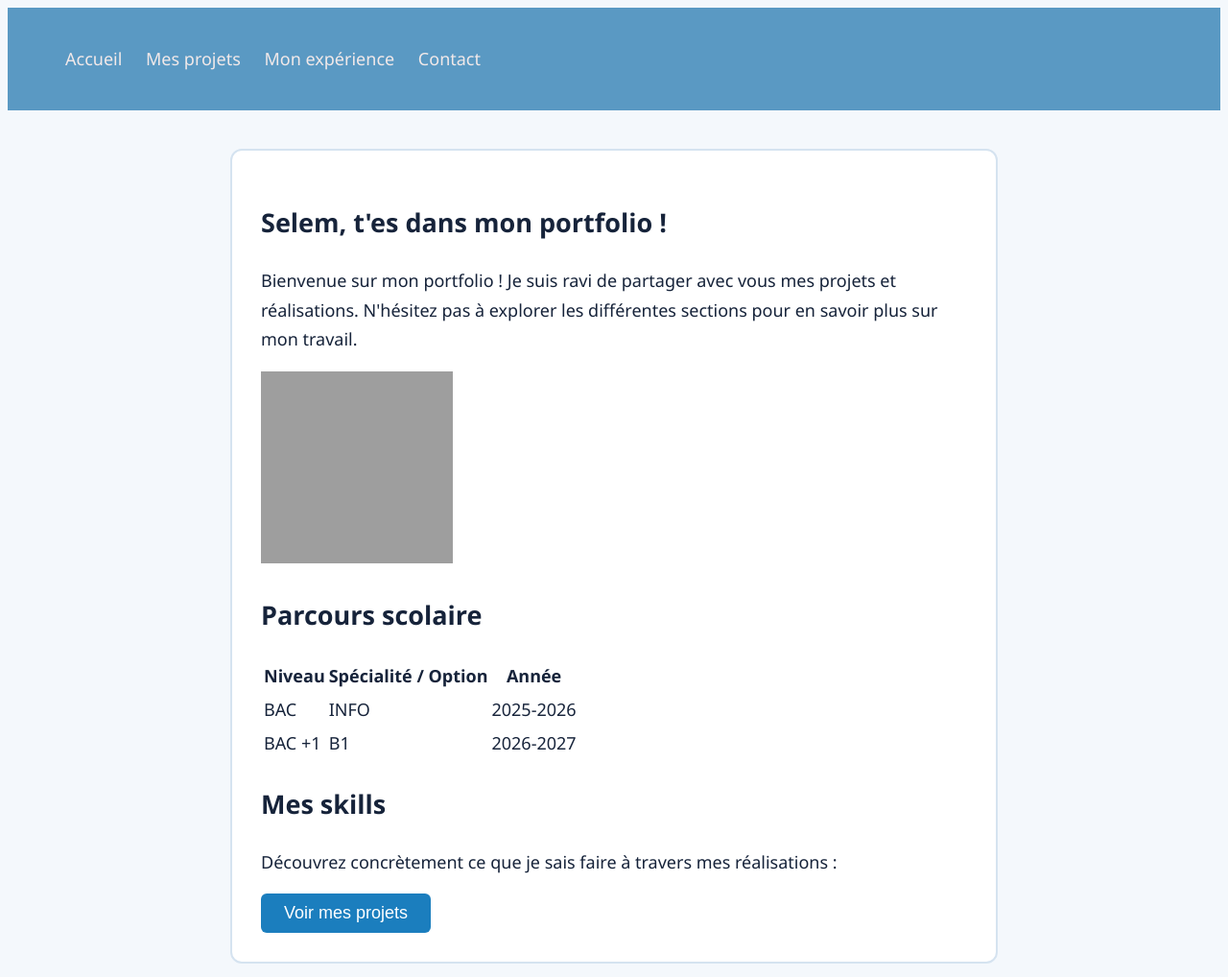
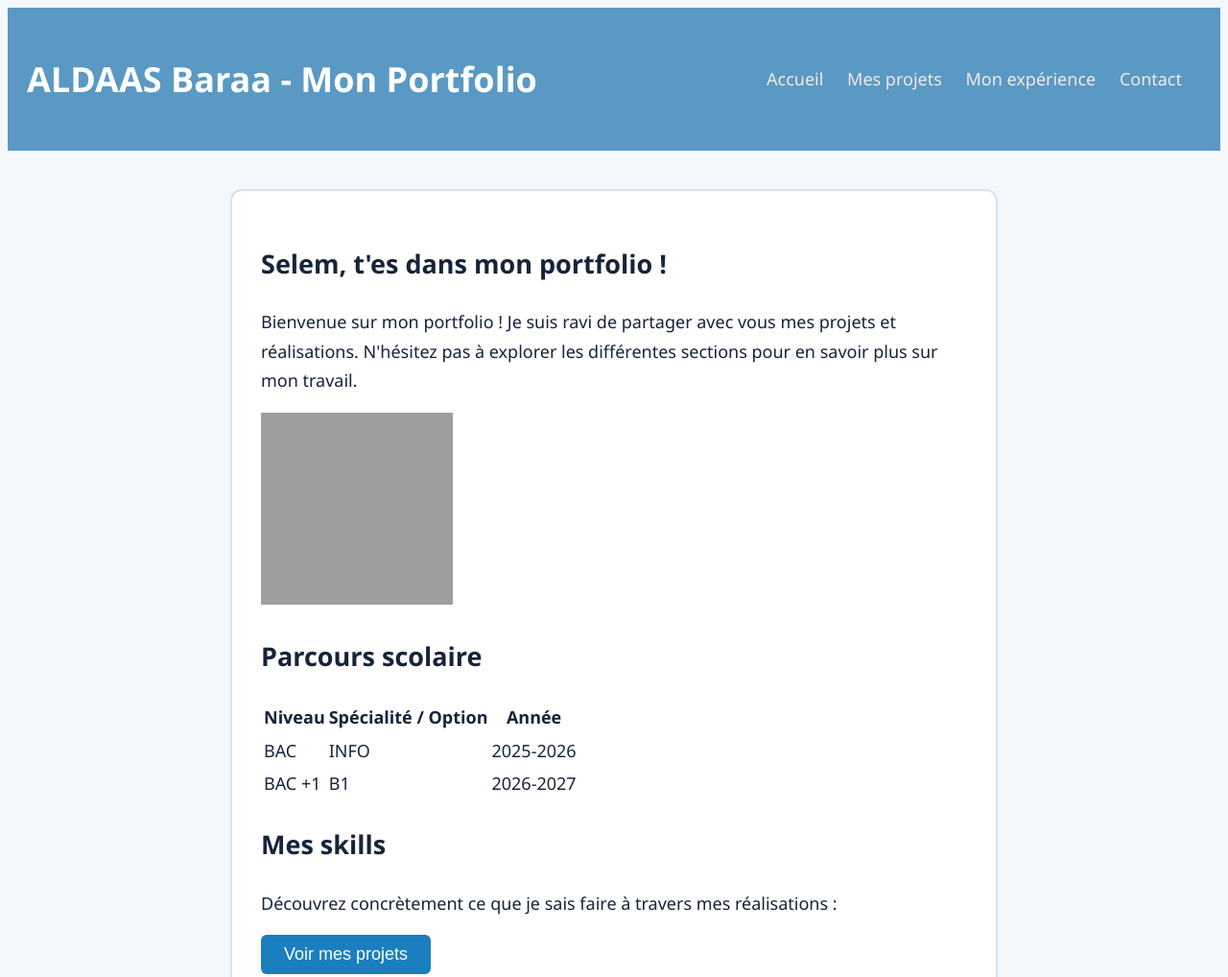
Before and after one commit to sekiedo/portefolio, a plain HTML site: page index.html in a window 1280 px wide. Shown: the top 1018 px of the page at 96% size. Drawn offline with Linux system fonts and the light colour scheme; grey boxes are pictures that could not be loaded.

Commit message:
feat: update header styles and add title to portfolio page

```diff
--- a/css/style.css
+++ b/css/style.css
@@ -31,6 +31,10 @@ body {
 header {
   background-color: var(--principale);
   padding: 20px;
+  display: flex;
+  align-items: center;
+  justify-content: space-between;
+  color: #FFFFFF;
 }
 
 nav li {
--- a/index.html
+++ b/index.html
@@ -8,6 +8,7 @@
   </head>
   <body>
     <header>
+      <h1>ALDAAS Baraa - Mon Portfolio</h1>
       <nav>
         <ul>
           <li><a href="index.html">Accueil</a></li>
```
